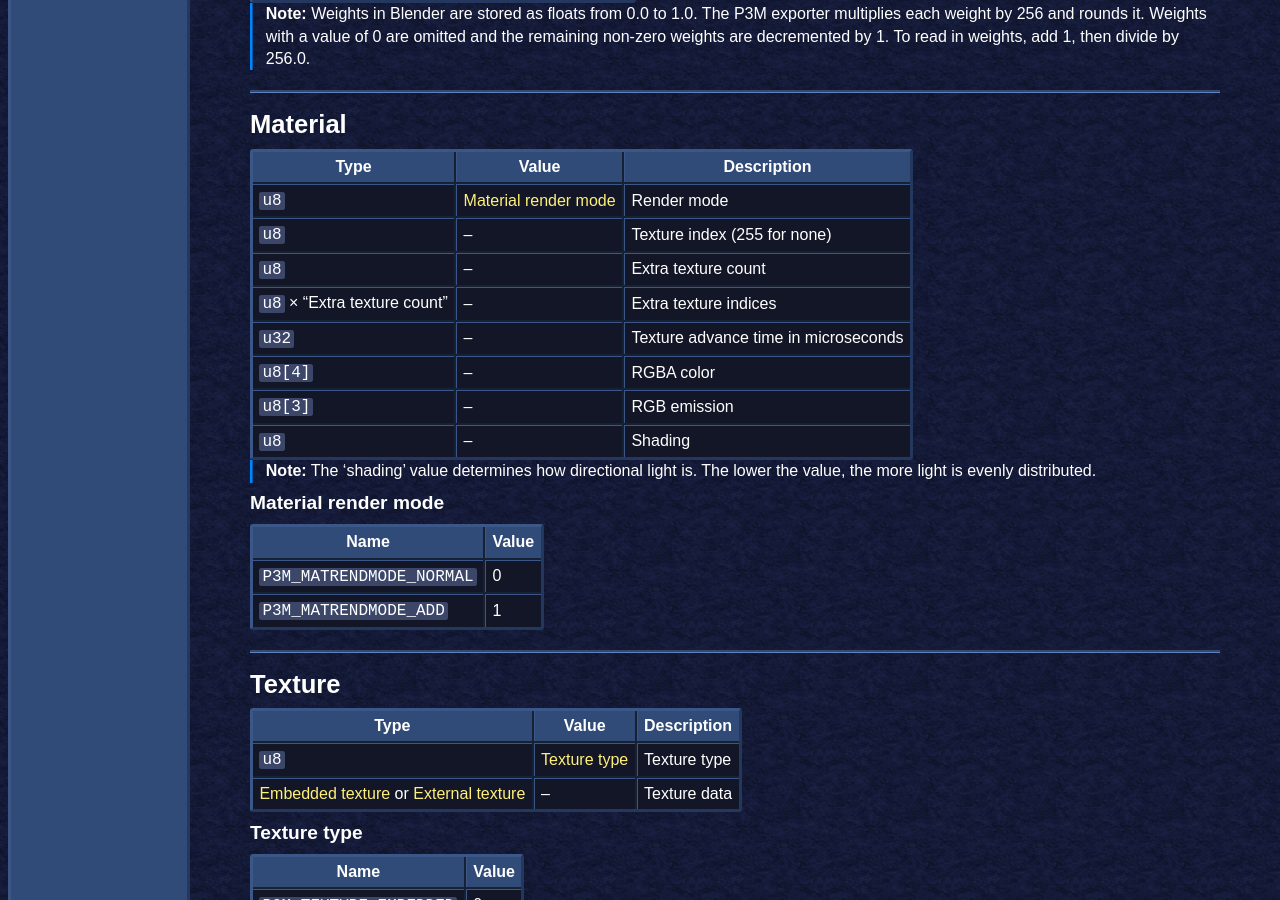
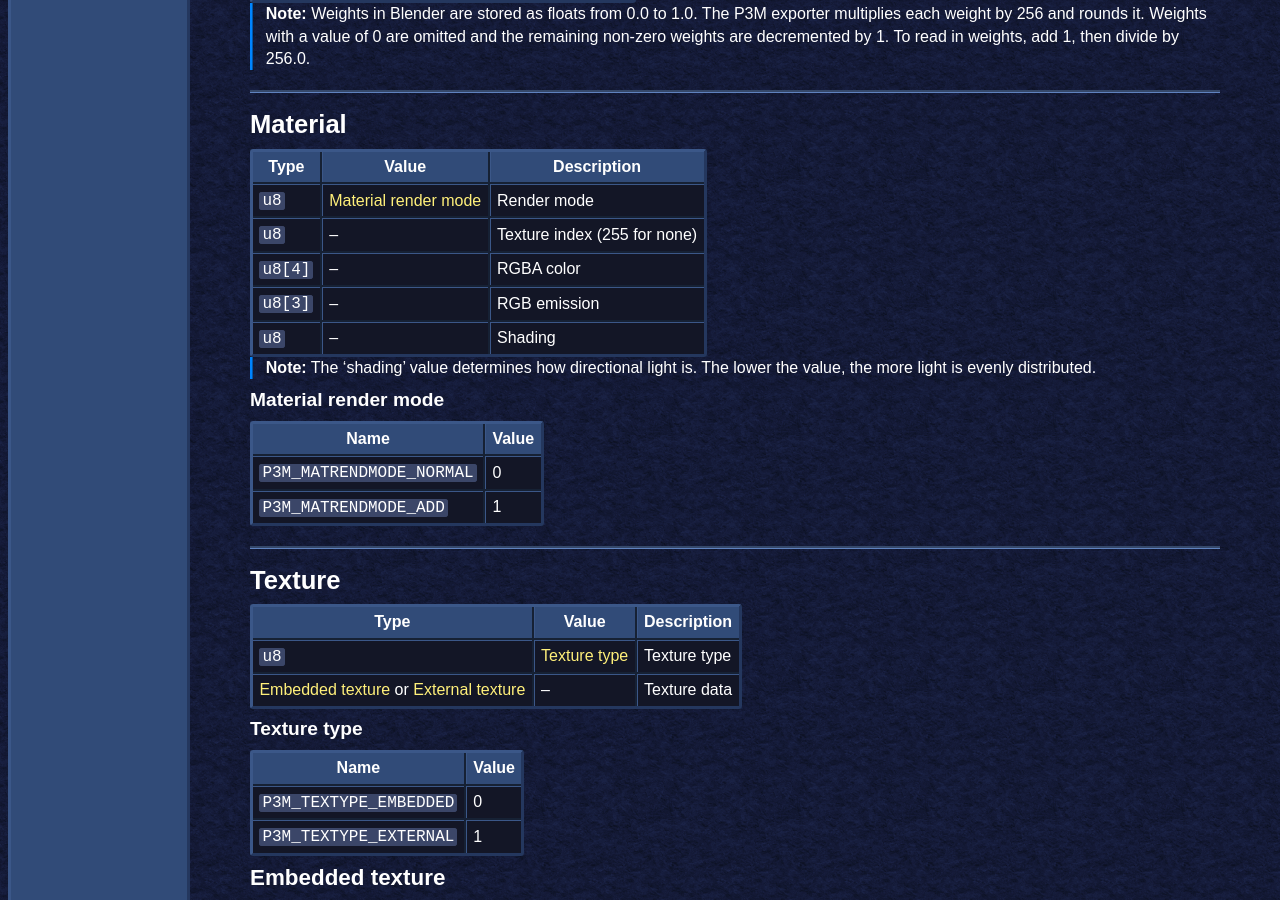
Before and after one commit to PlatinumSrc/platinumsrc.github.io, a Jekyll site: the page built from docs/formats/p3m/index.md, in a window 1280 px wide and 900 px high, scrolled down 3081 px. Built offline with Jekyll 4.4.1, drawn with Linux system fonts in a browser that asks for light colours.

Commit message:
P3M spec update

```diff
--- a/docs/formats/p3m/index.md
+++ b/docs/formats/p3m/index.md
@@ -149,9 +149,6 @@ next: paf
 | -
 | `u8` | [Material render mode](#material-render-mode) | Render mode
 | `u8` | -- | Texture index \(255 for none\)
-| `u8` | -- | Extra texture count
-| `u8` × "Extra texture count" | -- | Extra texture indices
-| `u32` | -- | Texture advance time in microseconds
 | `u8[4]` | -- | RGBA color
 | `u8[3]` | -- | RGB emission
 | `u8` | -- | Shading
```
